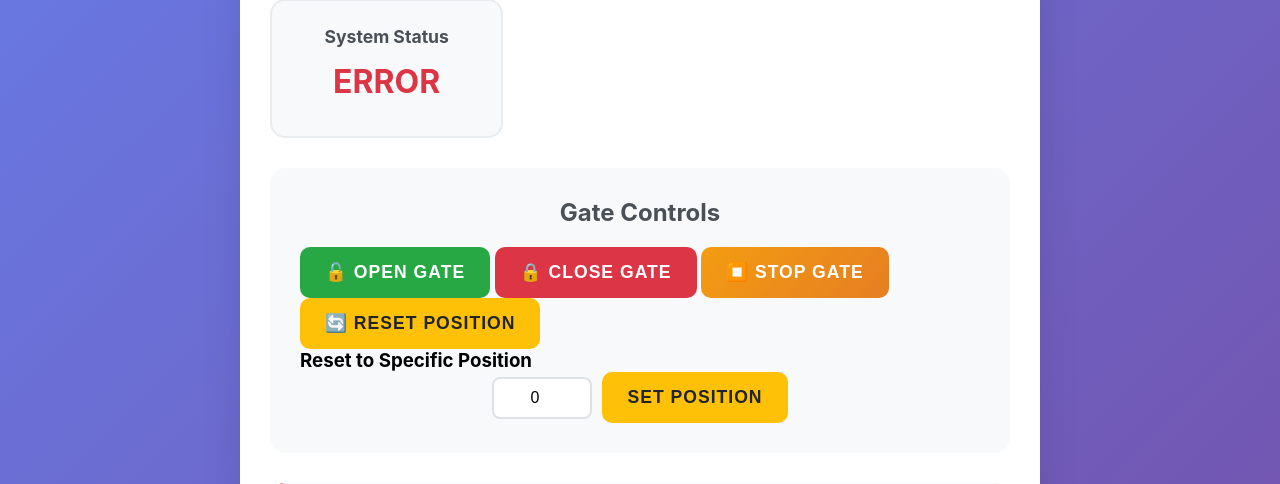
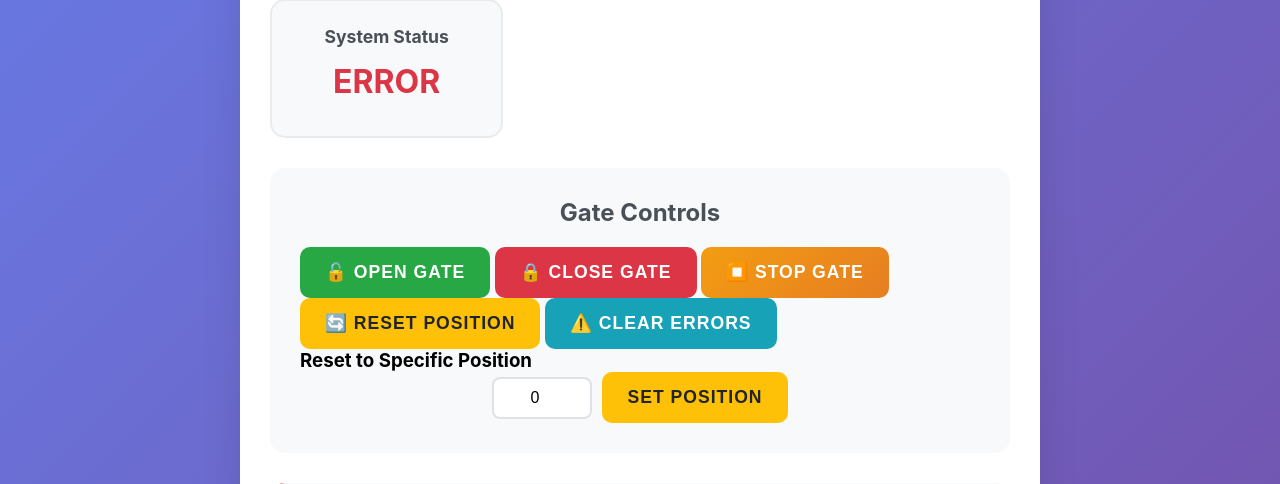
Before and after one commit to geoffdudds/chicken-gate, a Flask app: page / in a window 1280 px wide. Shown: the part 370-854 px from the top of the page. Run offline with Flask 3, Linux system fonts and the light colour scheme.

Commit message:
re-add claer errors button

```diff
--- a/templates/index.html
+++ b/templates/index.html
@@ -596,14 +596,17 @@
       function updateErrorsSection(errors) {
         const errorsSection = document.getElementById("errors-section");
         const errorsList = document.getElementById("errors-list");
+        const clearErrorsBtn = document.getElementById("clearErrorsBtn");
 
         if (errors.length > 0) {
           errorsSection.style.display = "block";
+          clearErrorsBtn.style.display = "inline-block"; // Show clear button when there are errors
           errorsList.innerHTML = errors
             .map((error) => `<div class="error-item">${error}</div>`)
             .join("");
         } else {
           errorsSection.style.display = "none";
+          clearErrorsBtn.style.display = "none"; // Hide clear button when no errors
         }
       }
 
```
